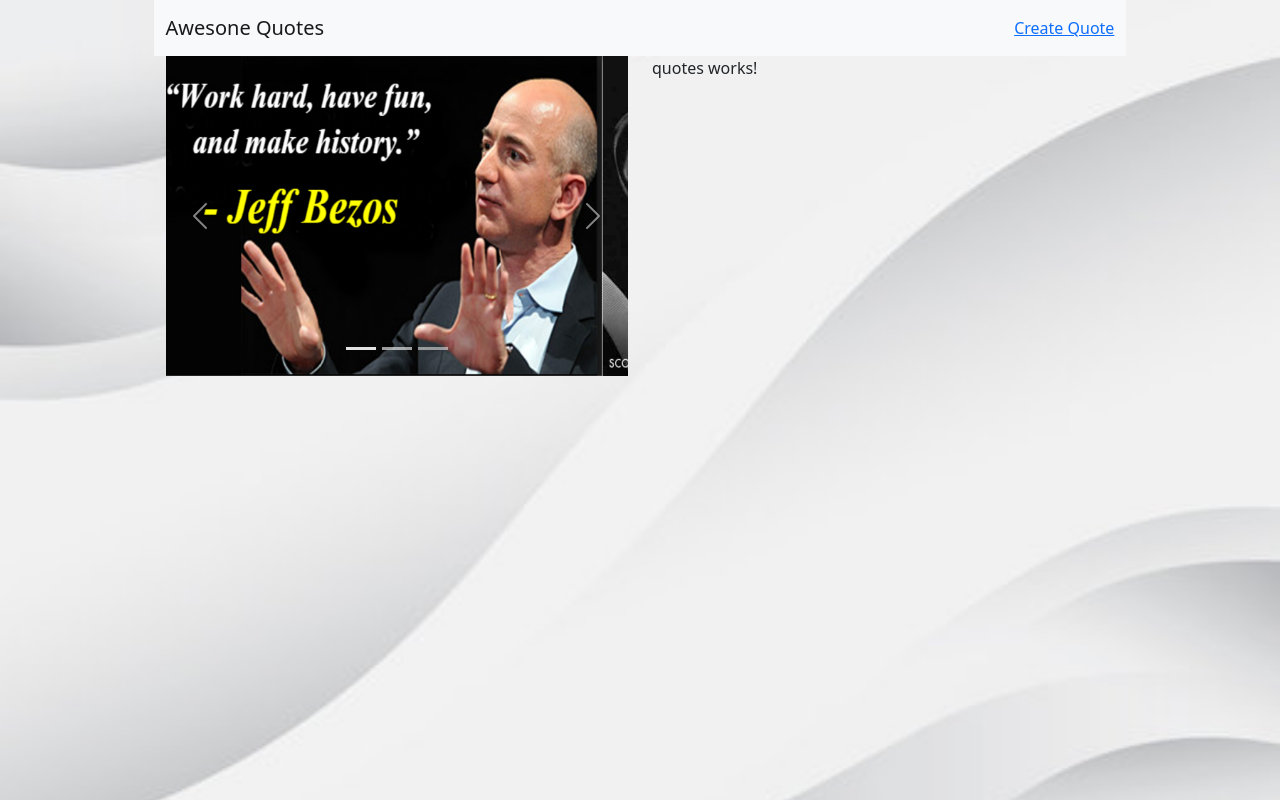
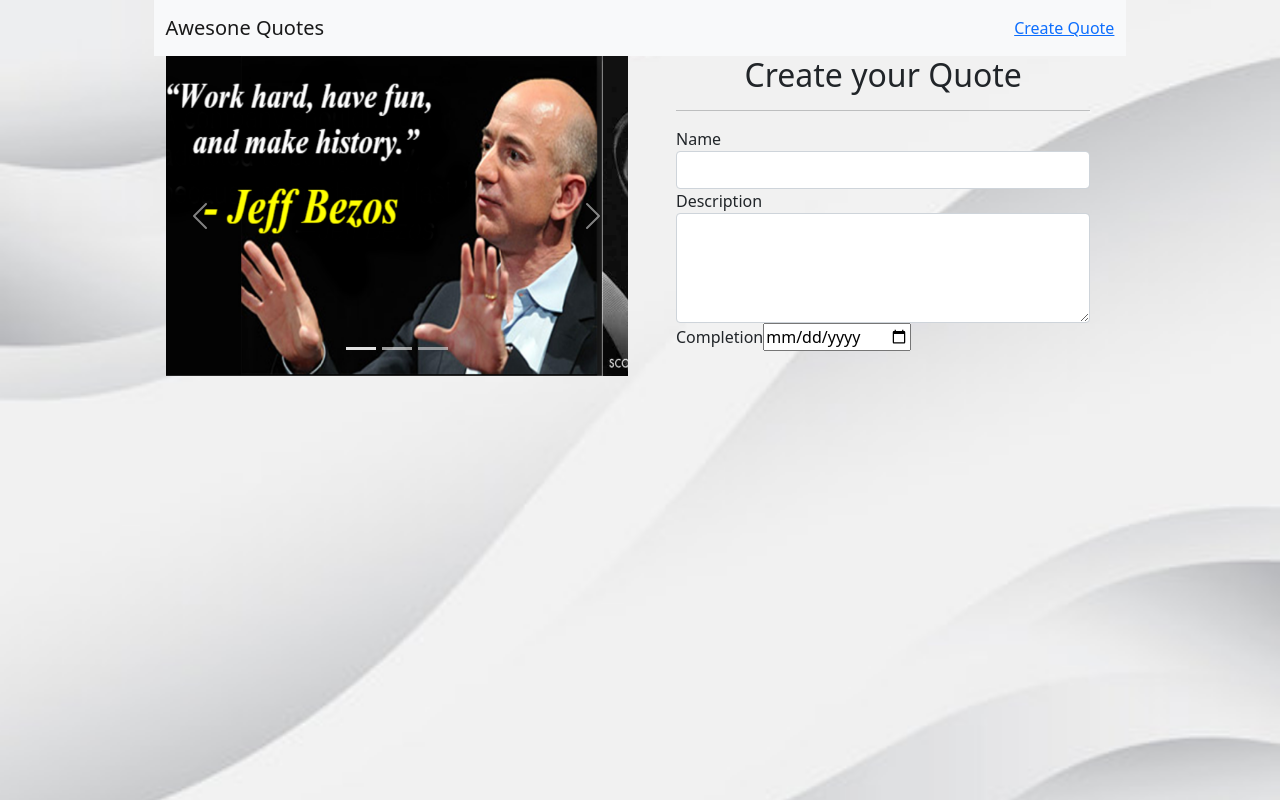
Before and after one commit to Okellothomas/AwesomeQuotes, an Angular app: page / in a window 1280 px wide. Built offline with nearby package versions, Linux system fonts and the light colour scheme.

Commit message:
Add the quote form

```diff
--- a/src/app/quotes/quotes.component.html
+++ b/src/app/quotes/quotes.component.html
@@ -1 +1,23 @@
-<p>quotes works!</p>
+<div class="container-fluid">
+    <h2 class="text-center">Create your Quote</h2>
+    <hr>
+    <form>
+        <div class="form-group">
+
+            <label for="name">Name</label>
+            <input type="text" required class="form-control" id="name">
+
+        </div>
+        <div class="form-group">
+
+            <label for="description">Description</label>
+            <textarea class="form-control" id="description" rows="4" required></textarea>
+
+        </div>
+        <div class="form-group">
+            <label for="complete">Completion</label>
+            <input type='date' id="complete" required>
+
+        </div>
+    </form>
+  </div>
```
